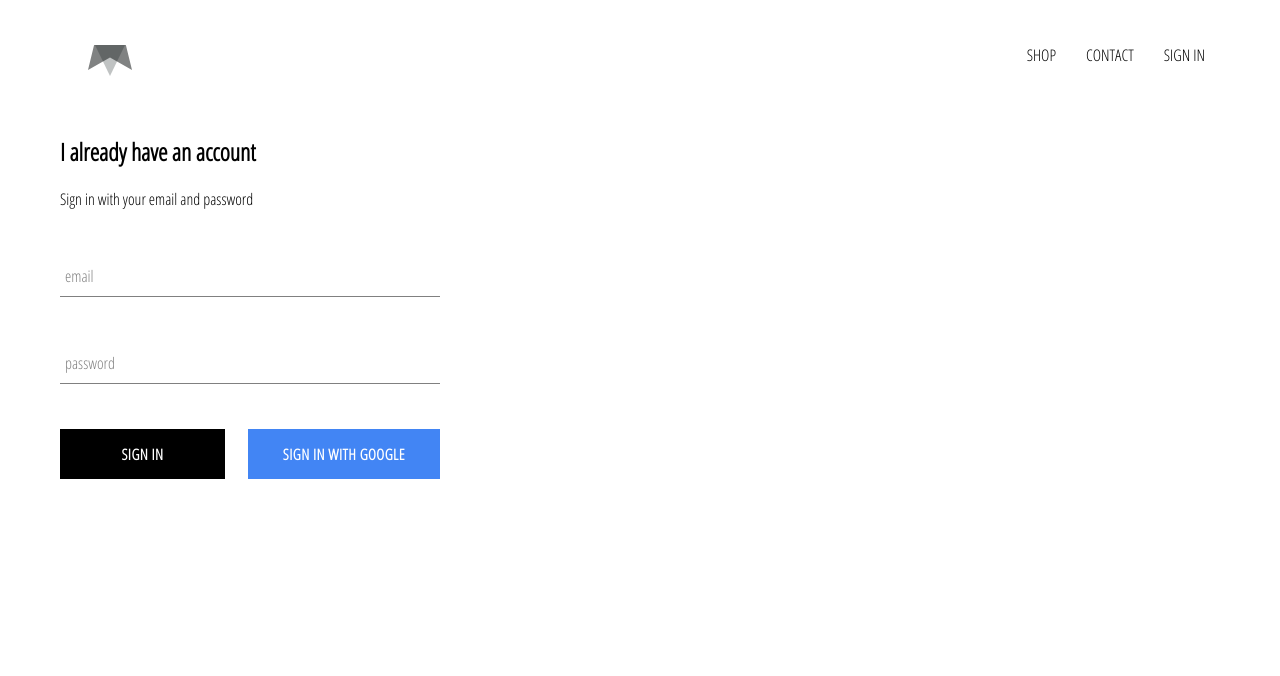
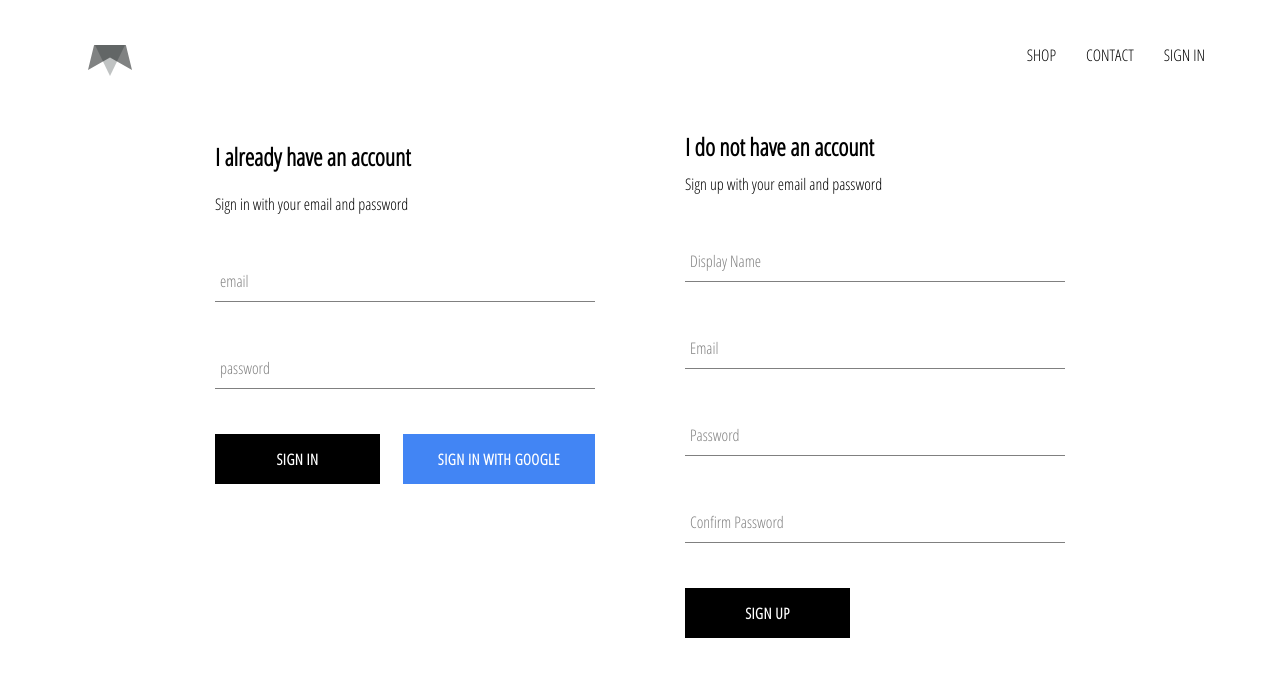
Before and after one commit to morganjunlin/m-line-clothing-co, a React (Create React App) app: page /signin in a window 1280 px wide. Shown: the top 676 px of the page. Built offline with nearby package versions, Linux system fonts and the light colour scheme; no server answers.

Commit message:
[feat] implements firebase utils, firestore dbs, and sign up

```diff
--- a/src/App.js
+++ b/src/App.js
@@ -7,7 +7,7 @@ import HomePage from './pages/homepage/homepage.component';
 import ShopPage from './pages/shop/shop.component';
 import SignInAndSignUpPage from './pages/sign-in-and-sign-up/sign-in-and-sign-up.component';
 import Header from './components/header/header.component';
-import { auth } from './firebase/firebase.utils'
+import { auth, createUserProfileDocument } from './firebase/firebase.utils'
 
 class App extends React.Component {
   constructor() {
@@ -21,11 +21,24 @@ class App extends React.Component {
   unsubscribeFromAuth = null;
 
   componentDidMount() {
-    this.unsubscribeFromAuth = auth.onAuthStateChanged(user => {
-      this.setState({ currentUser: user });
+    this.unsubscribeFromAuth = auth.onAuthStateChanged(async userAuth => {
+      if (userAuth) {
+        const userRef = await createUserProfileDocument(userAuth);
 
-      console.log(user);
-    })
+        userRef.onSnapshot(snapShot => {
+          this.setState({
+            currentUser: {
+              id: snapShot.id,
+              ...snapShot.data()
+            }
+          }, () => console.log(this.state));
+        });
+
+        ;
+      } else {
+        this.setState({ currentUser: userAuth });
+      }
+    });
   }
 
   componentWillUnmount() {
--- /dev/null
+++ b/src/components/sign-up/sign-up.component.jsx
@@ -0,0 +1,107 @@
+import React from 'react';
+
+import FormInput from '../form-input/form-input.component';
+import CustomButton from '../custom-button/custom-button.component';
+
+import { auth, createUserProfileDocument } from '../../firebase/firebase.utils';
+
+import './sign-up.styles.scss';
+
+class SignUp extends React.Component {
+  constructor() {
+    super();
+
+    this.state = {
+      displayName: '',
+      email: '',
+      password: '',
+      confirmPassword: ''
+    }
+  }
+
+  handleSubmit = async event => {
+    event.preventDefault();
+
+    const { displayName, email, password, confirmPassword } = this.state;
+
+    if (password !== confirmPassword) {
+      alert("Passwords don't match");
+      return;
+    }
+
+    try {
+      const { user } = await auth.createUserWithEmailAndPassword(
+        email,
+        password
+      );
+
+      await createUserProfileDocument(user, { displayName });
+
+      this.setState({
+        displayName: '',
+        email: '',
+        password: '',
+        confirmPassword: ''
+      })
+
+    } catch (error) {
+      console.error(error);
+    }
+  }
+
+  handleChange = event => {
+    const { name, value } = event.target;
+
+    this.setState({ [name]: value });
+  }
+
+  render() {
+    const { displayName, email, password, confirmPassword } = this.state;
+    return (
+      <div className='sign-up'>
+        <h2 className='title'>I do not have an account</h2>
+        <span>Sign up with your email and password</span>
+        <form className='sign-up-form' onSubmit={this.handleSubmit}>
+          <FormInput
+            type='text'
+            name='displayName'
+            value={displayName}
+            onChange={this.handleChange}
+            label='Display Name'
+            required
+          />
+
+          <FormInput
+            type='email'
+            name='email'
+            value={email}
+            onChange={this.handleChange}
+            label='Email'
+            required
+          />
+
+          <FormInput
+            type='password'
+            name='password'
+            value={password}
+            onChange={this.handleChange}
+            label='Password'
+            required
+          />
+
+          <FormInput
+            type='password'
+            name='confirmPassword'
+            value={confirmPassword}
+            onChange={this.handleChange}
+            label='Confirm Password'
+            required
+          />
+          <CustomButton type='submit'>SIGN UP</CustomButton>
+        </form>
+      </div>
+    )
+  }
+}
+
+export default SignUp;
--- /dev/null
+++ b/src/components/sign-up/sign-up.styles.scss
@@ -0,0 +1,9 @@
+.sign-up {
+  display: flex;
+  flex-direction: column;
+  width: 380px;
+
+  .title {
+    margin: 10px 0;
+  }
+}
--- a/src/firebase/firebase.utils.js
+++ b/src/firebase/firebase.utils.js
@@ -13,6 +13,32 @@ const config = {
   measurementId: "G-8M3MZCFJ0T"
 };
 
+export const createUserProfileDocument = async (userAuth, additionalData) => {
+  if (!userAuth) return;
+
+  const userRef = firestore.doc(`users/${userAuth.uid}`);
+
+  const snapShot = await userRef.get();
+
+  if (!snapShot.exists) {
+    const { displayName, email } = userAuth;
+    const createdAt = new Date();
+
+    try {
+      await userRef.set({
+        displayName,
+        email,
+        createdAt,
+        ...additionalData
+      })
+    } catch (error) {
+      console.log('error creating user', error.message)
+    }
+  }
+
+  return userRef;
+};
+
 firebase.initializeApp(config);
 
 export const auth = firebase.auth();
--- a/src/pages/sign-in-and-sign-up/sign-in-and-sign-up.component.jsx
+++ b/src/pages/sign-in-and-sign-up/sign-in-and-sign-up.component.jsx
@@ -1,12 +1,14 @@
 import React from 'react';
 
 import SignIn from '../../components/sign-in/sign-in.component';
+import SignUp from '../../components/sign-up/sign-up.component';
 
 import './sign-in-and-sign-up.styles.scss';
 
 const SignInAndSignUpPage = () => (
   <div className='sign-in-and-sign-up'>
     <SignIn />
+    <SignUp />
   </div>
 );
 
--- a/src/pages/sign-in-and-sign-up/sign-in-and-sign-up.styles.scss
+++ b/src/pages/sign-in-and-sign-up/sign-in-and-sign-up.styles.scss
@@ -0,0 +1,6 @@
+.sign-in-and-sign-up {
+  width: 850px;
+  display: flex;
+  justify-content: space-between;
+  margin: 30px auto;
+}
```
